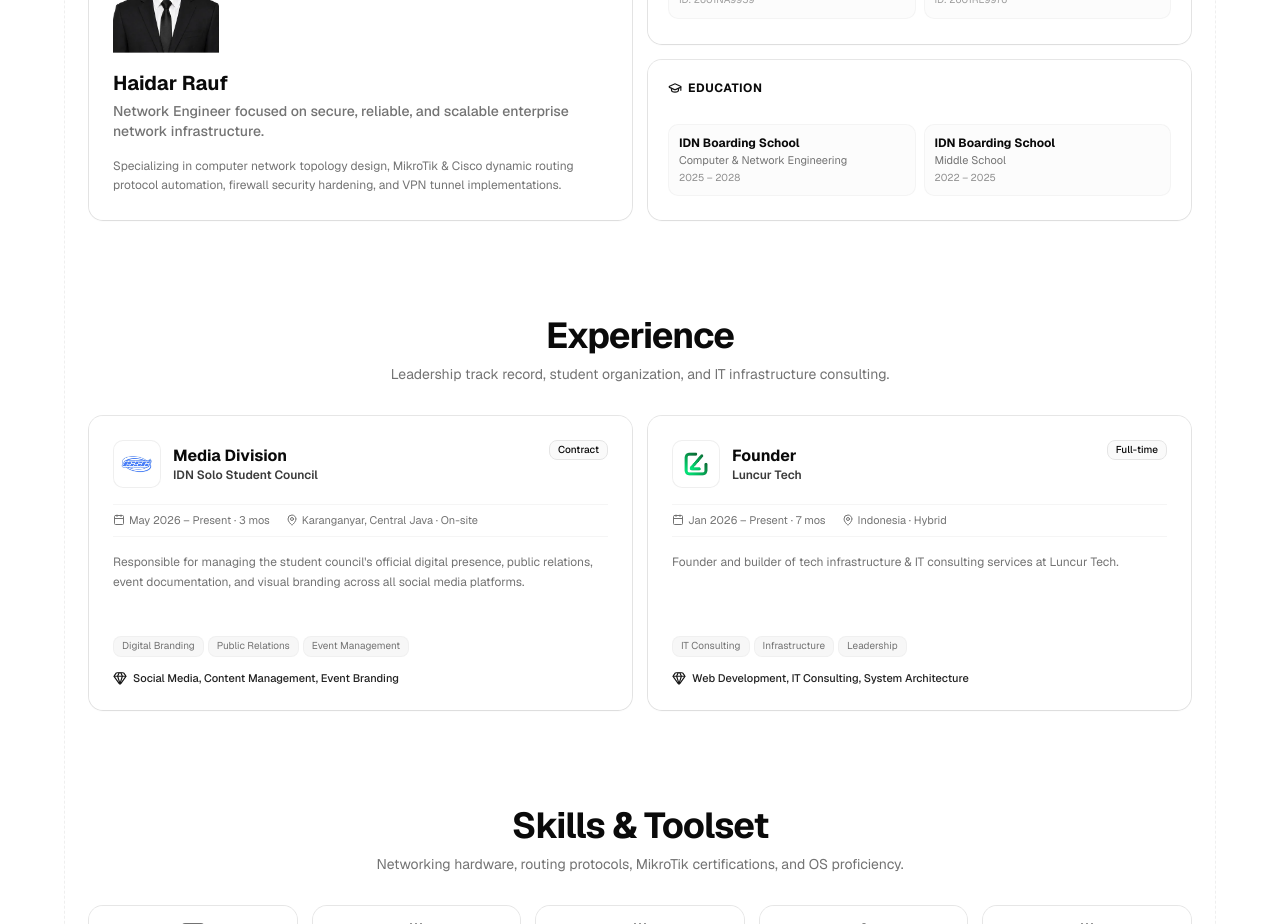
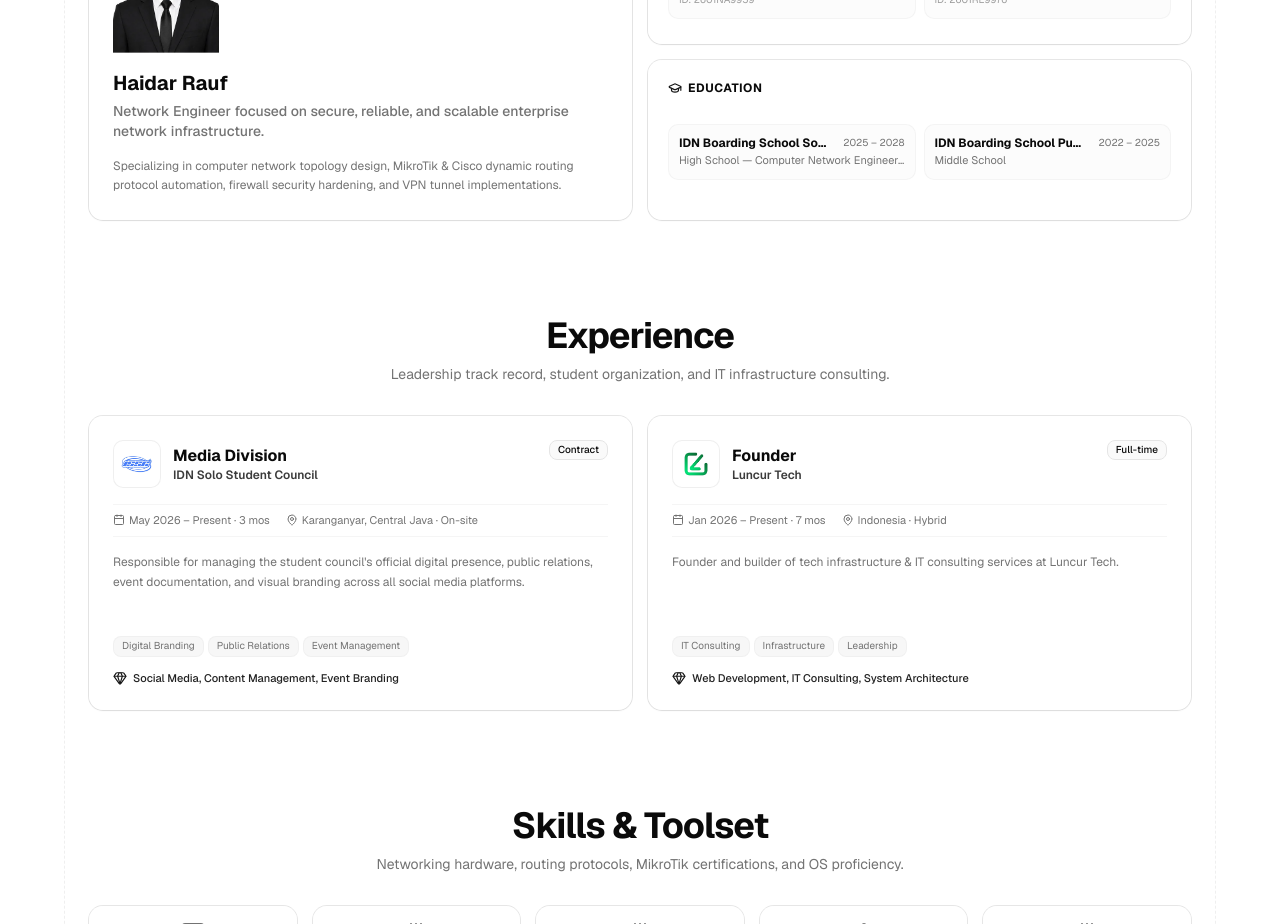
Before and after one commit to haidirwf/portfolio-idal, a Next.js app: page / in a window 1280 px wide. Shown: the part 1680-2604 px from the top of the page. Built offline with nearby package versions, Linux system fonts and the light colour scheme.

Commit message:
feat(about): link SMP to IDN Boarding School Pusat IG and SMK to IDN Boarding School Solo IG

```diff
--- a/components/portfolio/about.tsx
+++ b/components/portfolio/about.tsx
@@ -49,14 +49,16 @@ export function About() {
 
   const education = [
     {
-      school: "IDN Boarding School",
-      field: t("Teknik Komputer dan Jaringan (TKJ)", "Computer & Network Engineering"),
-      period: "2025 – 2028"
+      school: "IDN Boarding School Solo",
+      field: t("SMK — TKJ (Teknik Komputer Jaringan)", "High School — Computer Network Engineering"),
+      period: "2025 – 2028",
+      url: "https://www.instagram.com/idnboardingschoolsolo/"
     },
     {
-      school: "IDN Boarding School",
+      school: "IDN Boarding School Pusat",
       field: t("SMP / Middle School", "Middle School"),
-      period: "2022 – 2025"
+      period: "2022 – 2025",
+      url: "https://www.instagram.com/idnboardingschool/"
     }
   ];
 
@@ -199,11 +201,24 @@ export function About() {
 
               <div className="grid grid-cols-1 sm:grid-cols-2 gap-2">
                 {education.map((edu, idx) => (
-                  <div key={idx} className="p-2.5 rounded-lg bg-secondary/30 border border-border/40 space-y-0.5">
-                    <p className="text-xs font-bold font-sans text-foreground truncate">{edu.school}</p>
+                  <a
+                    key={idx}
+                    href={edu.url}
+                    target="_blank"
+                    rel="noreferrer"
+                    onMouseMove={(e) => handleMouseMove(e, edu.school)}
+                    onMouseLeave={handleMouseLeave}
+                    className="group block p-2.5 rounded-lg bg-secondary/30 border border-border/40 hover:border-primary/50 hover:bg-secondary/60 transition-all space-y-0.5 cursor-pointer relative"
+                  >
+                    <div className="flex items-center justify-between">
+                      <p className="text-xs font-bold font-sans text-foreground group-hover:text-primary transition-colors flex items-center gap-1 truncate">
+                        <span className="truncate">{edu.school}</span>
+                        <ExternalLink className="size-3 text-primary opacity-100 sm:opacity-0 sm:group-hover:opacity-100 transition-opacity shrink-0" />
+                      </p>
+                      <span className="text-[10px] font-mono text-muted-foreground shrink-0">{edu.period}</span>
+                    </div>
                     <p className="text-[11px] font-sans text-muted-foreground truncate">{edu.field}</p>
-                    <span className="text-[10px] font-mono text-muted-foreground/80 block">{edu.period}</span>
-                  </div>
+                  </a>
                 ))}
               </div>
             </Card>
```
